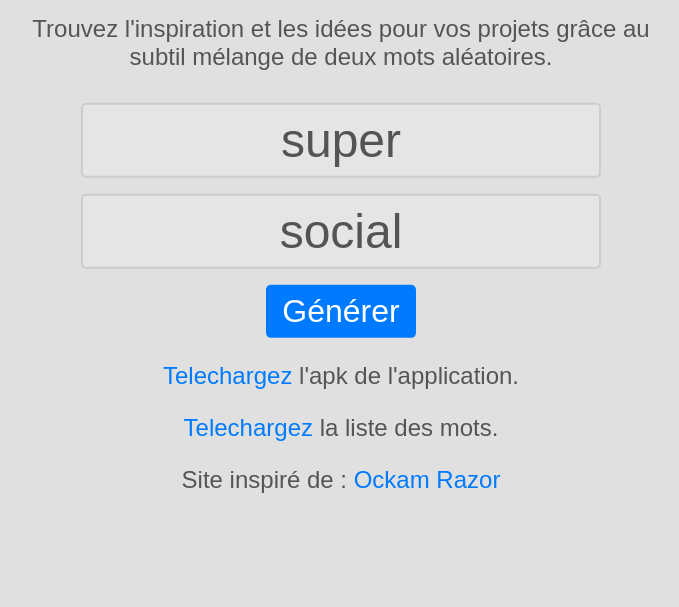
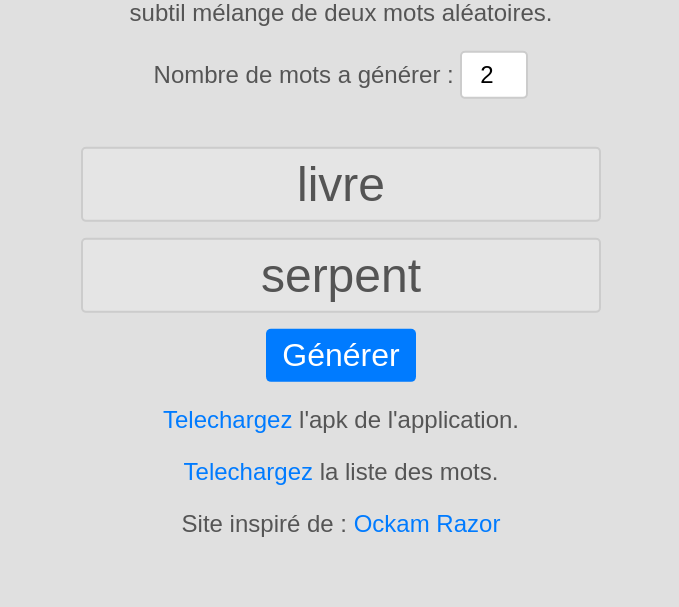
Before and after one commit to CaptainBoulbi/fusion, a plain HTML site: page index.html in a window 1280 px wide. Shown: the part 193-800 px from the top of the page, without its empty margins (299-978 px from the left). Drawn offline with Linux system fonts and the light colour scheme.

Commit message:
nb mot a generer variable

```diff
--- a/index.html
+++ b/index.html
@@ -68,14 +68,18 @@
                     font-size: 4rem;
                 }
             }
+            #nb_input {
+                width: 3rem;
+                font-size: 1.5rem;
+            }
         </style>
     </head>
     <body>
         <h1>FUSION</h1>
         <p>Trouvez l'inspiration et les idées pour vos projets grâce au subtil mélange de deux mots aléatoires.</p>
+        <p>Nombre de mots a générer : <input id="nb_input" type="number" min="1"></p>
         <main>
             <input type="text" disabled value="tpust" />
-            <br>
             <input type="text" disabled value="tpust" />
             <br>
             <button onclick="generer()">Générer</button>
@@ -106,14 +110,49 @@
                 "création", "imaginaire", "four", "bois", "hélicoptère", "repos", "repas", "nourriture", "cuisiner", "couper", "ego", "surpasser", "super",
                 "flamme", "enfant", "sauver", "programme", "voleur", "banque", "gouverner", "famille", "groupe", "coopérer", "police", "armée", "tank", "avion",
                 "chasse", "pêche", "science", "mouvement", "statue", "créature", "son", "bureau", "travail", "mythologie", "livre", "feuille", "artifice", "explosion",
+                // Le D
+                "effondrement ", "empreinte", "fragile", "horizon", "blessure", "otage", "tapis", "inspecter", "copie", "fraction", "siamois", "arome", "cible",
+                "rivage", "relation", "harem", "mutation", "cadre", "loup", "effacer", "cavalier", "religion", "hallucination", "faux", "bocal", "ancien", "ancêtre",
+                "transport", "verre",
             ];
 
-            function generer() {
-                var inputs = document.getElementsByTagName("input");
-                inputs[0].value = mots[Math.floor(Math.random() * mots.length)];
-                do {
-                    inputs[1].value = mots[Math.floor(Math.random() * mots.length)];
-                } while (inputs[1].value == inputs[0].value);
+            var nbInput = document.getElementById("nb_input");
+            nbInput.value = 2;
+            nbInput.onchange = (state) => {
+                var val = nbInput.value;
+                var inputs = document.getElementsByTagName("main")[0].getElementsByTagName("input");
+                if (val < 1) {
+                    val = 1;
+                    nbInput.value = 1;
+                }
+                if (val > inputs.length)
+                    addInput(inputs, val - inputs.length);
+                else if (val < inputs.length)
+                    removeInput(inputs, inputs.length - val);
+            }
+
+            function removeInput(inputs, n) {
+                for (let i=0; i<n; i++) {
+                    inputs[inputs.length-1].remove();
+                }
+            }
+
+            function addInput(inputs, n) {
+                var begin = inputs.length;
+                for (let i=0; i<n; i++) {
+                    inputs[inputs.length-1].insertAdjacentHTML("afterend", '<input type="text" disabled="disabled">');
+                }
+                generer(begin);
+            }
+
+            function generer(begin = 0) {
+                var inputs = document.getElementsByTagName("main")[0].getElementsByTagName("input");
+                inputs[begin].value = mots[Math.floor(Math.random() * mots.length)];
+                for (let i=begin+1; i<inputs.length; i++) {
+                    do {
+                        inputs[i].value = mots[Math.floor(Math.random() * mots.length)];
+                    } while (inputs[i].value == inputs[i-1].value);
+                }
             }
             generer();
 
```
